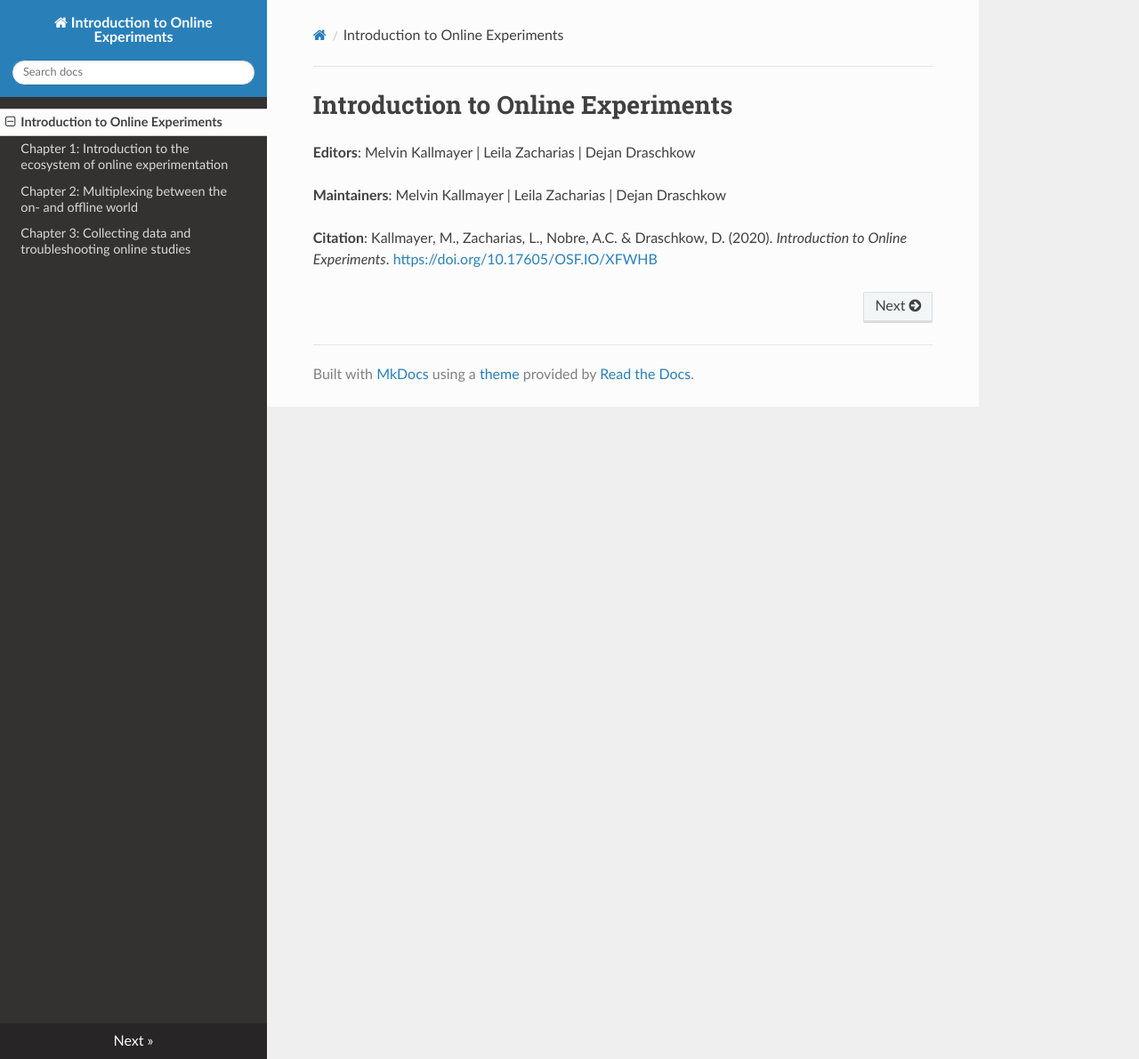
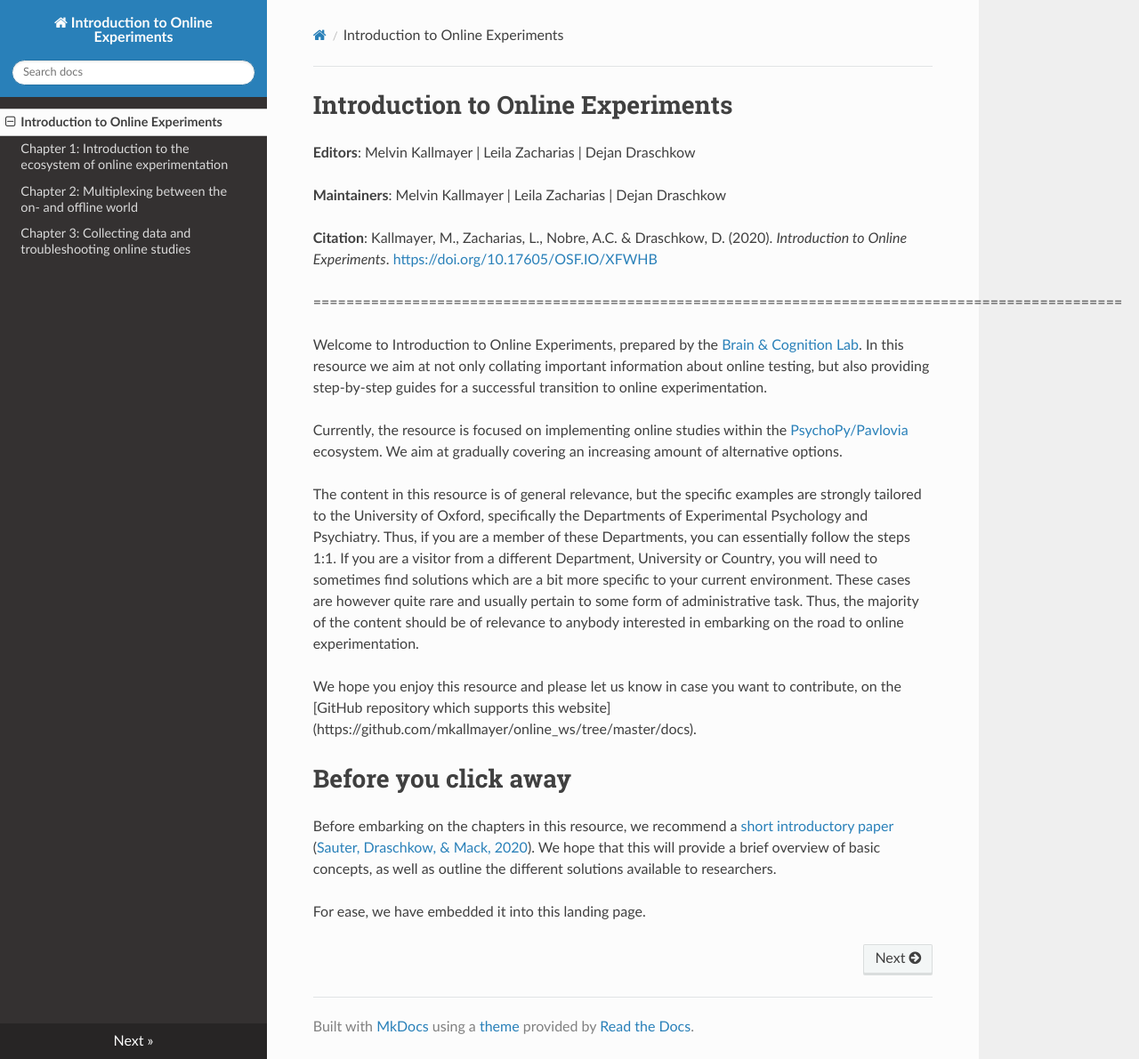
Before and after one commit to onlinews/online_ws, an MkDocs documentation site: the page built from docs/index.md, in a window 1280 px wide and 1190 px high. Shown: the whole window at 89% size. Built offline with MkDocs 1.6.1, drawn with Linux system fonts in a browser that asks for light colours; nearby versions of some CDN libraries.

Commit message:
edit landing page

```diff
--- a/docs/index.md
+++ b/docs/index.md
@@ -5,3 +5,19 @@ Introduction to Online Experiments
 **Maintainers**: Melvin Kallmayer | Leila Zacharias | Dejan Draschkow
 
 **Citation**: Kallmayer, M., Zacharias, L., Nobre, A.C. & Draschkow, D. (2020). *Introduction to Online Experiments*. [https://doi.org/10.17605/OSF.IO/XFWHB](https://doi.org/10.17605/OSF.IO/XFWHB)
+
+==================================================================================================
+
+Welcome to Introduction to Online Experiments, prepared by the [Brain & Cognition Lab](http://www.brainandcognition.org/). In this resource we aim at not only collating important information about online testing, but also providing step-by-step guides for a successful transition to online experimentation.
+
+Currently, the resource is focused on implementing online studies within the [PsychoPy/Pavlovia](https://psychopy.org/) ecosystem. We aim at gradually covering an increasing amount of alternative options.
+
+The content in this resource is of general relevance, but the specific examples are strongly tailored to the University of Oxford, specifically the Departments of Experimental Psychology and Psychiatry. Thus, if you are a member of these Departments, you can essentially follow the steps 1:1. If you are a visitor from a different Department, University or Country, you will need to sometimes find solutions which are a bit more specific to your current environment. These cases are however quite rare and usually pertain to some form of administrative task. Thus, the majority of the content should be of relevance to anybody interested in embarking on the road to online experimentation.
+
+
+We hope you enjoy this resource and please let us know in case you want to contribute, on the [GitHub repository which supports this website] (https://github.com/mkallmayer/online_ws/tree/master/docs).
+
+# Before you click away
+Before embarking on the chapters in this resource, we recommend a [short introductory paper](https://doi.org/10.31234/osf.io/tr76d) ([Sauter, Draschkow, & Mack, 2020](https://doi.org/10.31234/osf.io/tr76d)). We hope that this will provide a brief overview of basic concepts, as well as outline the different solutions available to researchers.
+
+For ease, we have embedded it into this landing page.
```
Also changed, not shown: 1 other file.
